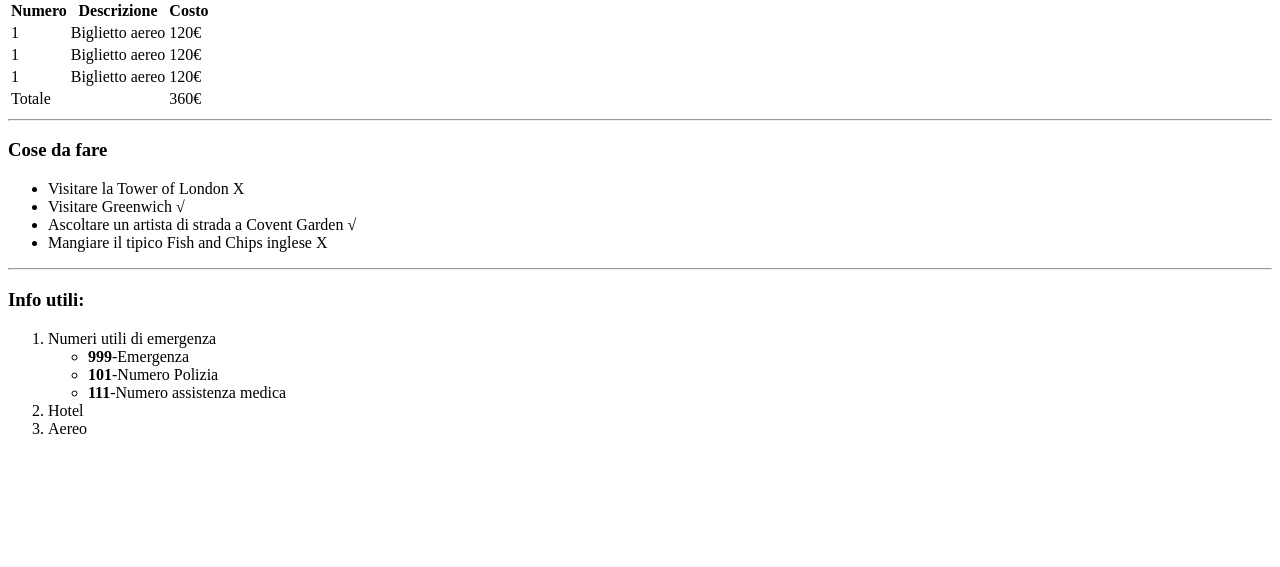
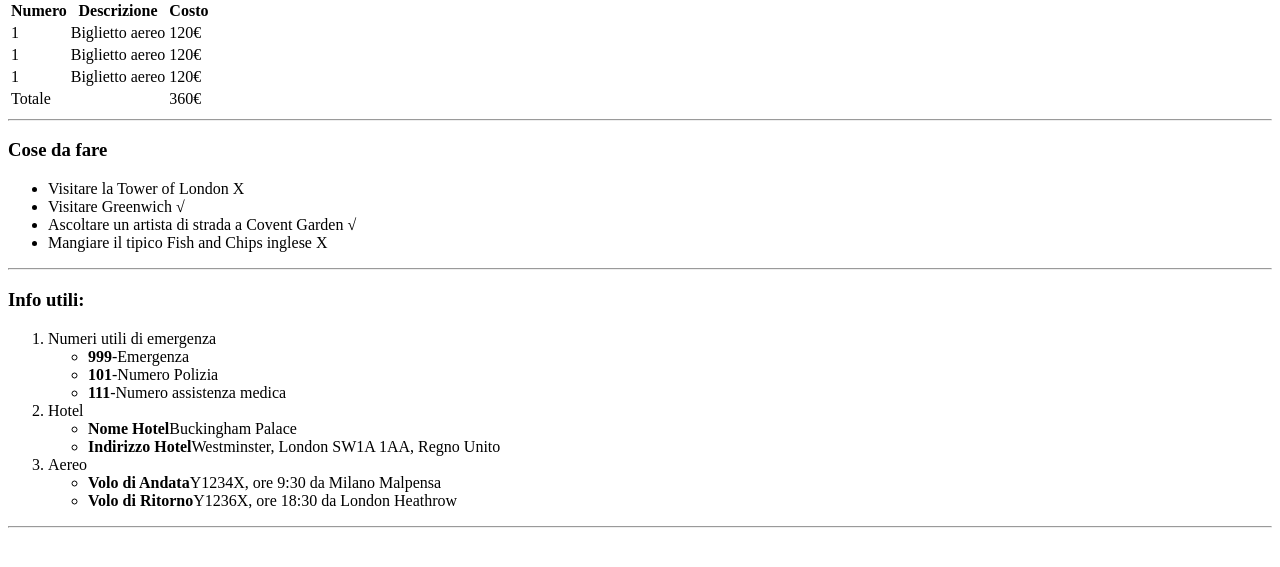
Before and after one commit to SimonaCartolina/html-london-trip, a plain HTML site: page index.html in a window 1280 px wide. Shown: the part 165-732 px from the top of the page. Drawn offline with Linux system fonts and the light colour scheme.

Commit message:
Completed the fourth section with plus Ul

```diff
--- a/index.html
+++ b/index.html
@@ -9,18 +9,21 @@
 </head>
 
 <body>
-    <!--starting first section with header and three imgs-->
+
+    <!--starting first section with header and three img-->
     <section>
         <header>
             <h1>
                 Il mio viaggio a Londra
             </h1>
         </header>
+
             <img src="./img/immagineuno.jpg">
             <img src="./img/immaginedue.jpg">
             <img src="img/immaginetre.jpg">
             <hr>
     </section>
+
     <!--starting secont section with a second header and a table-->
     <section>
         <header>
@@ -28,6 +31,7 @@
                 Le mie spese
             </h2>
         </header>
+
         <table>
             <thead>
                 <tr>
@@ -102,6 +106,7 @@
         </table>
         <hr>
     </section>
+
 <!--starting third section with third header and a ul-->
     <section>
         <header>
@@ -109,6 +114,7 @@
                 Cose da fare
             </h3>
         </header>
+
         <ul>
             <li>
                 Visitare la Tower of London &#935;
@@ -128,6 +134,7 @@
         </ul>
         <hr>
     </section>
+
     <!--starting fourth section with an header and a mix of ol and ul-->
     <section>
         <header>
@@ -135,6 +142,7 @@
                 Info utili:
             </h3>
         </header>
+
         <ol>
             <li>
                 Numeri utili di emergenza
@@ -147,10 +155,20 @@
             <li>
                 Hotel
             </li>
+            <ul>
+                <li><strong>Nome Hotel</strong>Buckingham Palace</li>
+                <li><strong>Indirizzo Hotel</strong>Westminster, London SW1A 1AA, Regno Unito</li>
+            </ul>
+
             <li>
                 Aereo
             </li>
+            <ul>
+                <li><strong>Volo di Andata</strong>Y1234X, ore 9:30 da Milano Malpensa</li>
+                <li><strong> Volo di Ritorno</strong>Y1236X, ore 18:30 da London Heathrow</li>
+            </ul>
         </ol>
+        <hr>
     </section>
 
 
```
